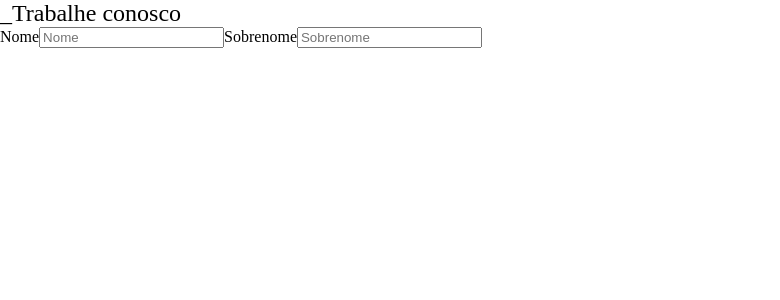
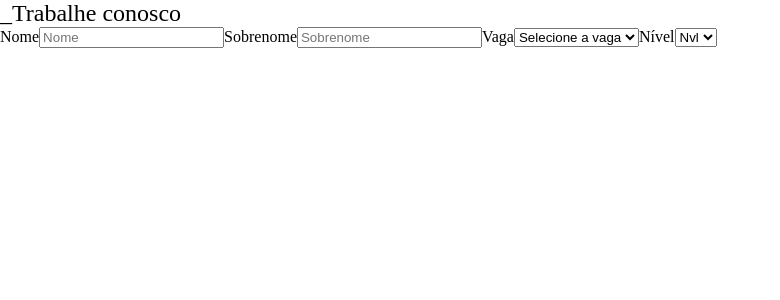
Before and after one commit to allangdasilva/challenge-angular-itau, an Angular app: page / in a window 1280 px wide. Shown: the top 300 px of the page, without its empty margins (0-780 px from the left). Built offline with nearby package versions, Linux system fonts and the light colour scheme.

Commit message:
Componente SelectField criado. Correção no property binding do app-input-field e atributo autocomplete adicionado

```diff
--- a/src/app/components/forms/interview-form/interview-form.html
+++ b/src/app/components/forms/interview-form/interview-form.html
@@ -1,11 +1,34 @@
 <form>
   <h2>_Trabalhe conosco</h2>
-  <app-input-field type="text" name="name" label="Nome" placeholder="Nome" id="name" />
   <app-input-field
+    [id]="'input-name'"
+    name="name"
     type="text"
+    label="Nome"
+    placeholder="Nome"
+    autocomplete="name"
+  />
+  <app-input-field
+    [id]="'input-last-name'"
     name="last-name"
+    type="text"
     label="Sobrenome"
     placeholder="Sobrenome"
-    id="last-name"
+    autocomplete="family-name"
+  />
+
+  <app-select-field
+    [id]="'select-vecancy'"
+    name="vecancy"
+    label="Vaga"
+    placeholder="Selecione a vaga"
+    [values]="selectVecancyValues"
+  />
+  <app-select-field
+    [id]="'select-level'"
+    name="level"
+    label="Nível"
+    placeholder="Nvl"
+    [values]="selectLevelValues"
   />
 </form>
--- a/src/app/components/forms/interview-form/interview-form.ts
+++ b/src/app/components/forms/interview-form/interview-form.ts
@@ -1,10 +1,14 @@
 import { Component } from '@angular/core';
 import { InputField } from '../../ui/form/input-field/input-field';
+import { SelectField } from '../../ui/form/select-field/select-field';
 
 @Component({
   selector: 'app-interview-form',
-  imports: [InputField],
+  imports: [InputField, SelectField],
   templateUrl: './interview-form.html',
   styleUrl: './interview-form.css',
 })
-export class InterviewForm {}
+export class InterviewForm {
+  selectVecancyValues: string[] = ['Backend', 'Frontend', 'QA'];
+  selectLevelValues: string[] = ['Jr', 'Pl', 'Sn'];
+}
--- a/src/app/components/ui/form/input-field/input-field.html
+++ b/src/app/components/ui/form/input-field/input-field.html
@@ -1,2 +1,8 @@
 <label [for]="id()">{{ label() }}</label>
-<input [type]="type()" [placeholder]="placeholder()" [id]="id()" [name]="name()" />
+<input
+  [autocomplete]="autocomplete()"
+  [type]="type()"
+  [placeholder]="placeholder()"
+  [id]="id()"
+  [name]="name()"
+/>
--- a/src/app/components/ui/form/input-field/input-field.ts
+++ b/src/app/components/ui/form/input-field/input-field.ts
@@ -12,4 +12,5 @@ export class InputField {
   placeholder = input.required<string>();
   name = input.required<string>();
   id = input.required<string>();
+  autocomplete = input<string>();
 }
--- /dev/null
+++ b/src/app/components/ui/form/select-field/select-field.html
@@ -0,0 +1,8 @@
+<label [for]="id()">{{ label() }}</label>
+<select [name]="name()" [id]="id()">
+  <option value="" disabled selected>{{ placeholder() }}</option>
+
+  @for (value of values(); track $index) {
+  <option [value]="value | lowercase">{{ value }}</option>
+  }
+</select>
--- /dev/null
+++ b/src/app/components/ui/form/select-field/select-field.ts
@@ -0,0 +1,16 @@
+import { LowerCasePipe } from '@angular/common';
+import { Component, input } from '@angular/core';
+
+@Component({
+  selector: 'app-select-field',
+  imports: [LowerCasePipe],
+  templateUrl: './select-field.html',
+  styleUrl: './select-field.css',
+})
+export class SelectField {
+  id = input.required<string>();
+  name = input.required<string>();
+  label = input.required<string>();
+  placeholder = input.required<string>();
+  values = input.required<string[]>();
+}
```
Also changed, not shown: src/app/components/ui/form/select-field/select-field.css (added), 1 other file (tests, documents, lock files or other folders).
